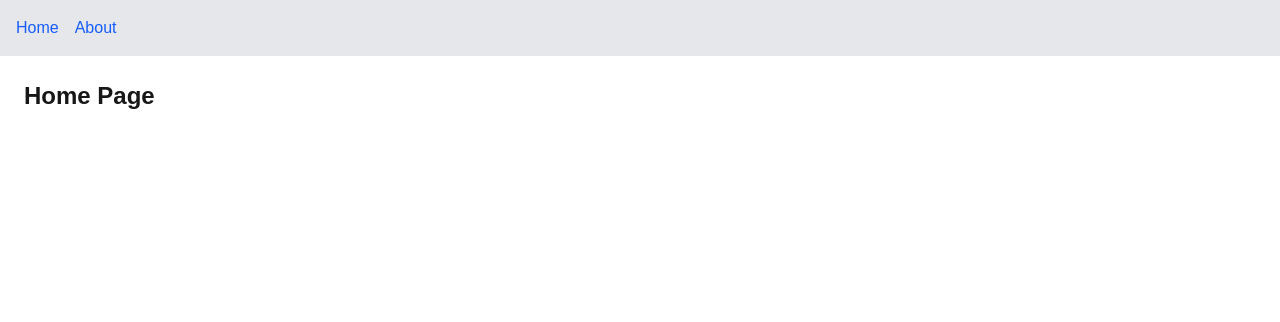
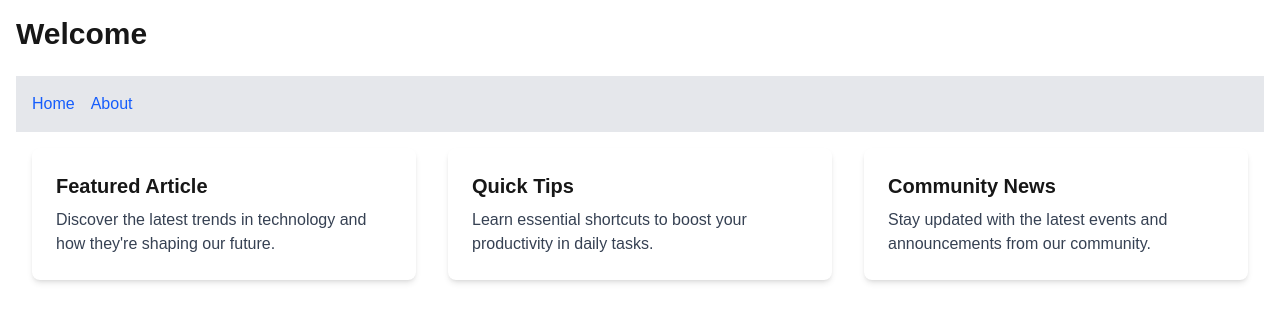
Before and after one commit to leulXllll/alx-project-0x02-setup, a Next.js app in the folder alx-project-0x02/: page /home in a window 1280 px wide. Shown: the top 322 px of the page. Built offline with nearby package versions, Linux system fonts and the light colour scheme.

Commit message:
added home common and interface

```diff
--- /dev/null
+++ b/alx-project-0x02/components/common/Card.tsx
@@ -0,0 +1,13 @@
+import React from 'react';
+import { CardProps } from '@/interfaces';
+
+const Card: React.FC<CardProps> = ({ title, content }) => {
+  return (
+    <div className="bg-white shadow-md rounded-lg p-6 m-4 max-w-sm">
+      <h2 className="text-xl font-bold mb-2">{title}</h2>
+      <p className="text-gray-700">{content}</p>
+    </div>
+  );
+};
+
+export default Card;
--- a/alx-project-0x02/interfaces/index.ts
+++ b/alx-project-0x02/interfaces/index.ts
@@ -0,0 +1,4 @@
+interface CardProps{
+    title: string;
+  content: string;
+}
--- a/alx-project-0x02/pages/home.tsx
+++ b/alx-project-0x02/pages/home.tsx
@@ -1,13 +1,30 @@
 // pages/home.tsx
 import Header from '@/components/layout/Header'
 
-export default function HomePage() {
+import React from 'react';
+import Card from '../components/common/Card';
+
+const Home: React.FC = () => {
   return (
-    <>
-      <Header />
-      <main className="p-6">
-        <h1 className="text-2xl font-bold">Home Page</h1>
-      </main>
-    </>
-  )
-}
+    <div className="container mx-auto p-4">
+      <h1 className="text-3xl font-bold mb-6">Welcome</h1>
+            <Header />
+      <div className="flex flex-wrap">
+        <Card
+          title="Featured Article"
+          content="Discover the latest trends in technology and how they're shaping our future."
+        />
+        <Card
+          title="Quick Tips"
+          content="Learn essential shortcuts to boost your productivity in daily tasks."
+        />
+        <Card
+          title="Community News"
+          content="Stay updated with the latest events and announcements from our community."
+        />
+      </div>
+    </div>
+  );
+};
+
+export default Home;
```
